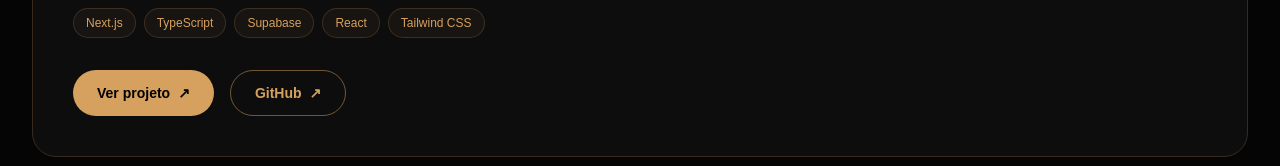
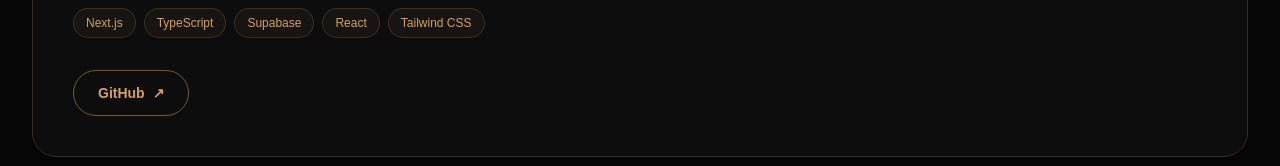
Before and after one commit to lkelvinsilva/portfolio-lua-kelvin, a React app: page / in a window 1280 px wide. Shown: the part 3267-3433 px from the top of the page. Built offline with nearby package versions, Linux system fonts and the light colour scheme; the HTML template or start-up script is replaced by a standard one.

Commit message:
Corrige horario e atualizacao do dashboard

```diff
--- a/src/data/projects.ts
+++ b/src/data/projects.ts
@@ -1,14 +1,10 @@
 export const projects = [
   {
   title: "CRM PARA CLÍNICA ODONTOLÓGICA",
-
   category: "SAAS • SISTEMA WEB",
-
-    image: "/crm.png",
-
+  image: "/crm-dashboard.png",
   description:
     "Sistema completo para gestão de clínica odontológica, com pacientes, agenda, prontuário digital, controle financeiro e automações de atendimento.",
-
   technologies: [
     "Next.js",
     "TypeScript",
@@ -16,9 +12,8 @@
     "React",
     "Tailwind CSS"
   ],
-
   github: "https://github.com/lkelvinsilva",
-    demo: "https://clinica-crm-gabriela.vercel.app/"
+  demo: "#"
 },
 
   {
```
Lines whose indentation alone changed are shown as unchanged.
